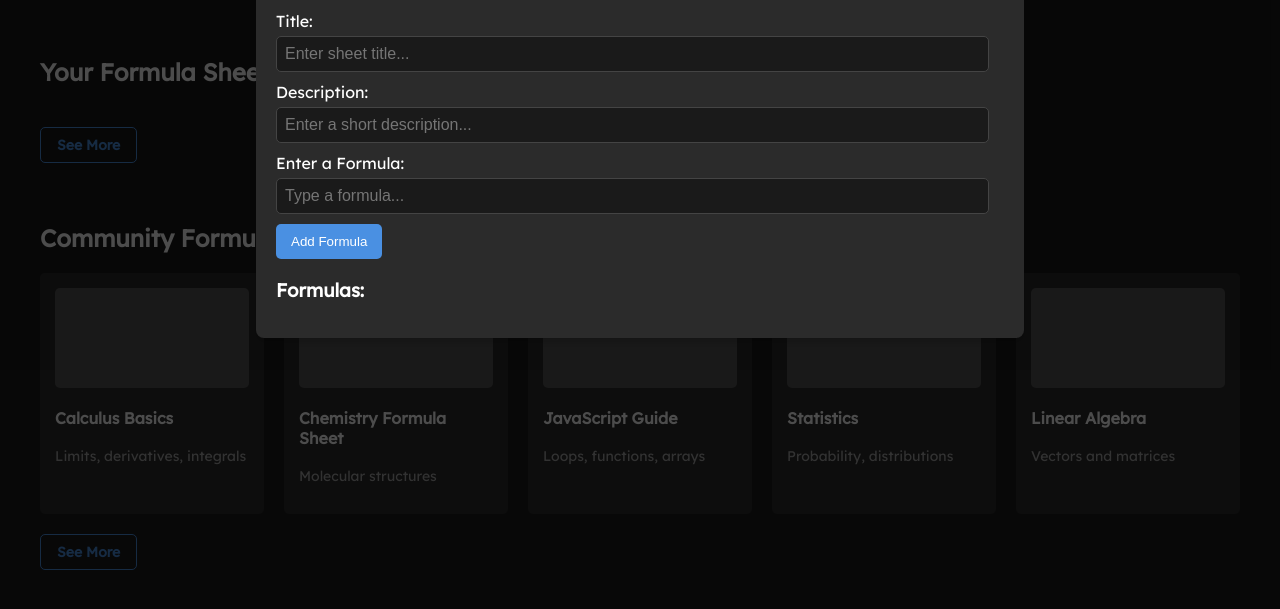
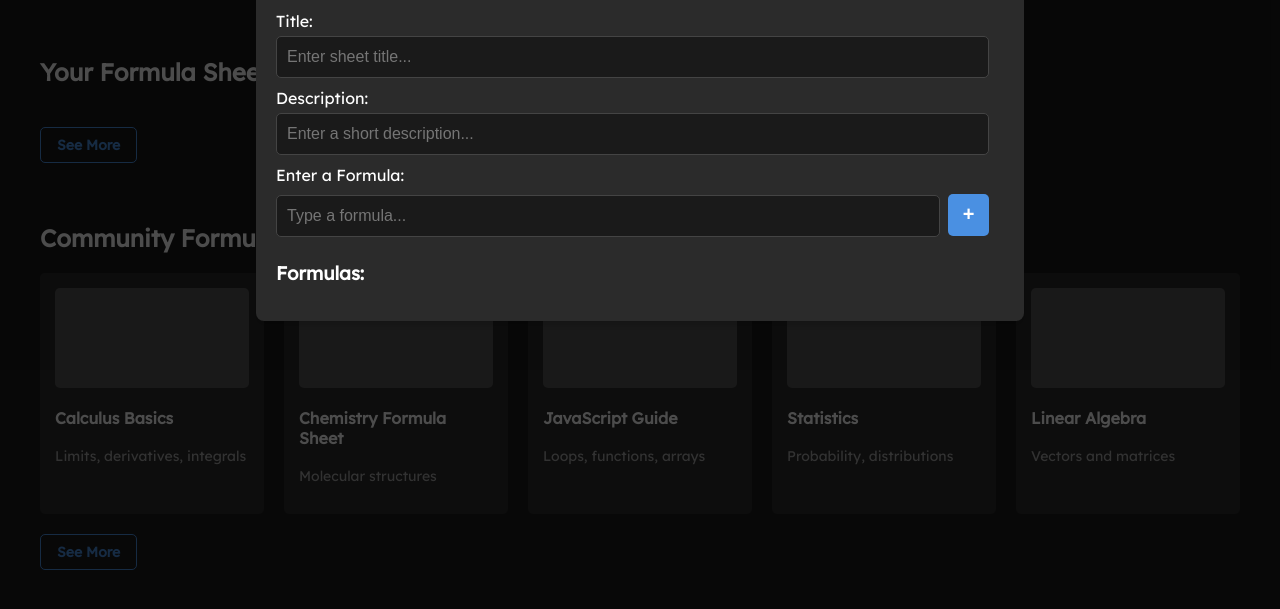
Before and after one commit to Betts6430/formula-sheet-hub, a plain HTML site: page index.html in a window 1280 px wide. Both pictures are taken after typing "Sample" into the empty fields and a click on the button "+ Create a formula sheet". Shown: the part 139-748 px from the top of the page. Drawn offline with Linux system fonts and the light colour scheme.

Commit message:
moved add formula button

```diff
--- a/index.html
+++ b/index.html
@@ -83,8 +83,11 @@
         <input type="text" id="description" name="description" placeholder="Enter a short description..." required>
 
         <label for="formula">Enter a Formula:</label>
-        <input type="text" id="formulaInput" name="formula" placeholder="Type a formula...">
-        <button type="button" onclick="addFormula()">Add Formula</button>
+        <div class="formula-input-wrapper">
+          <input type="text" id="formulaInput" name="formula" placeholder="Type a formula...">
+          <button type="button" class="add-formula-btn" onclick="addFormula()">+</button>
+        </div>
+
 
         <h3>Formulas:</h3>
         <ul id="formulaList"></ul>
--- a/styles.css
+++ b/styles.css
@@ -203,8 +203,9 @@ body {
 
   .modal input[type="text"] {
     width: 98%; /* Reduce width to create a right margin */
-    padding: 8px;
+    padding: 10px;
     font-size: 16px;
+    height: 42px;
     border: 1px solid #444;
     border-radius: 5px;
     background-color: #1a1a1a;
@@ -262,3 +263,44 @@ body {
   .create-formula-btn:hover {
     background-color: #357ab7;
   }
+
+  .formula-input-wrapper {
+    display: flex;
+    align-items: center;
+    gap: 8px; /* Space between the input box and the + button */
+    width: 98%;
+  }
+
+  #formulaInput {
+    flex: 1;
+    padding: 10px;
+    font-size: 16px;
+    border: 1px solid #444;
+    border-radius: 5px;
+    background-color: #1a1a1a;
+    color: white;
+    height: 42px;
+    box-sizing: border-box;
+  }
+
+  .add-formula-btn {
+    background-color: #4a90e2;
+    color: white;
+    font-size: 20px;
+    font-weight: bold;
+    border: none;
+    border-radius: 5px;
+    cursor: pointer;
+    height: 42px;
+    padding: 0 15px;
+    box-sizing: border-box;
+    display: flex;
+    align-items: center;
+    justify-content: center;
+    transform: translateY(-6px);
+    transition: background-color 0.2s ease;
+  }
+
+  .add-formula-btn:hover {
+    background-color: #357ab7;
+  }
```
